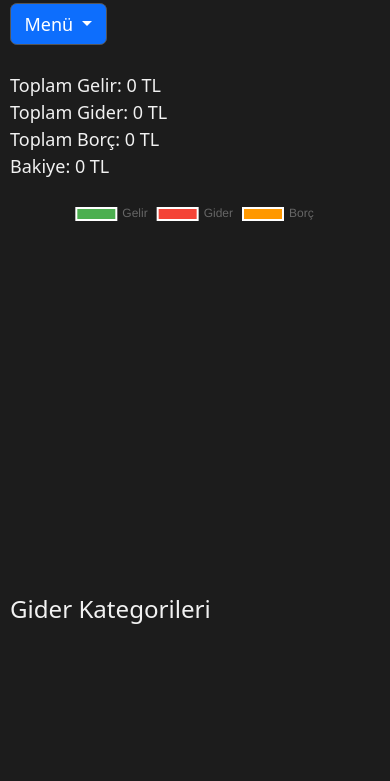
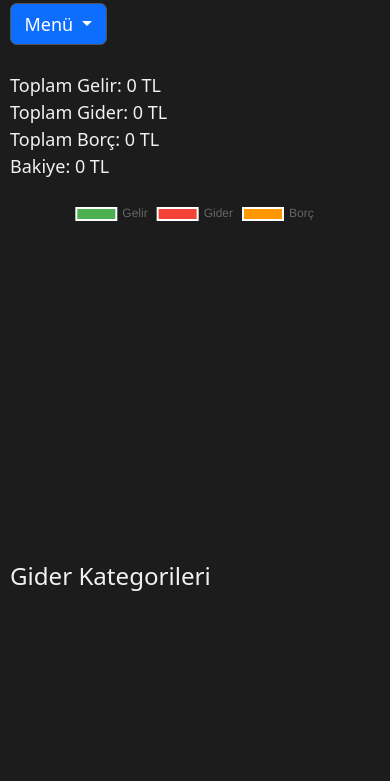
Before and after one commit to kutayatak/wallet, a plain HTML site: page index.html in a window 390 px wide. Shown: the part 63-844 px from the top of the page. Drawn offline with nearby package versions, Linux system fonts and the light colour scheme.

Commit message:
Update index.html

```diff
--- a/index.html
+++ b/index.html
@@ -69,6 +69,7 @@ function applySettings() {
       canvas {
         width: 100% !important;
         height: auto !important;
+        max-height: 40vh;
       }
       .container {
         padding-left: 10px;
```
